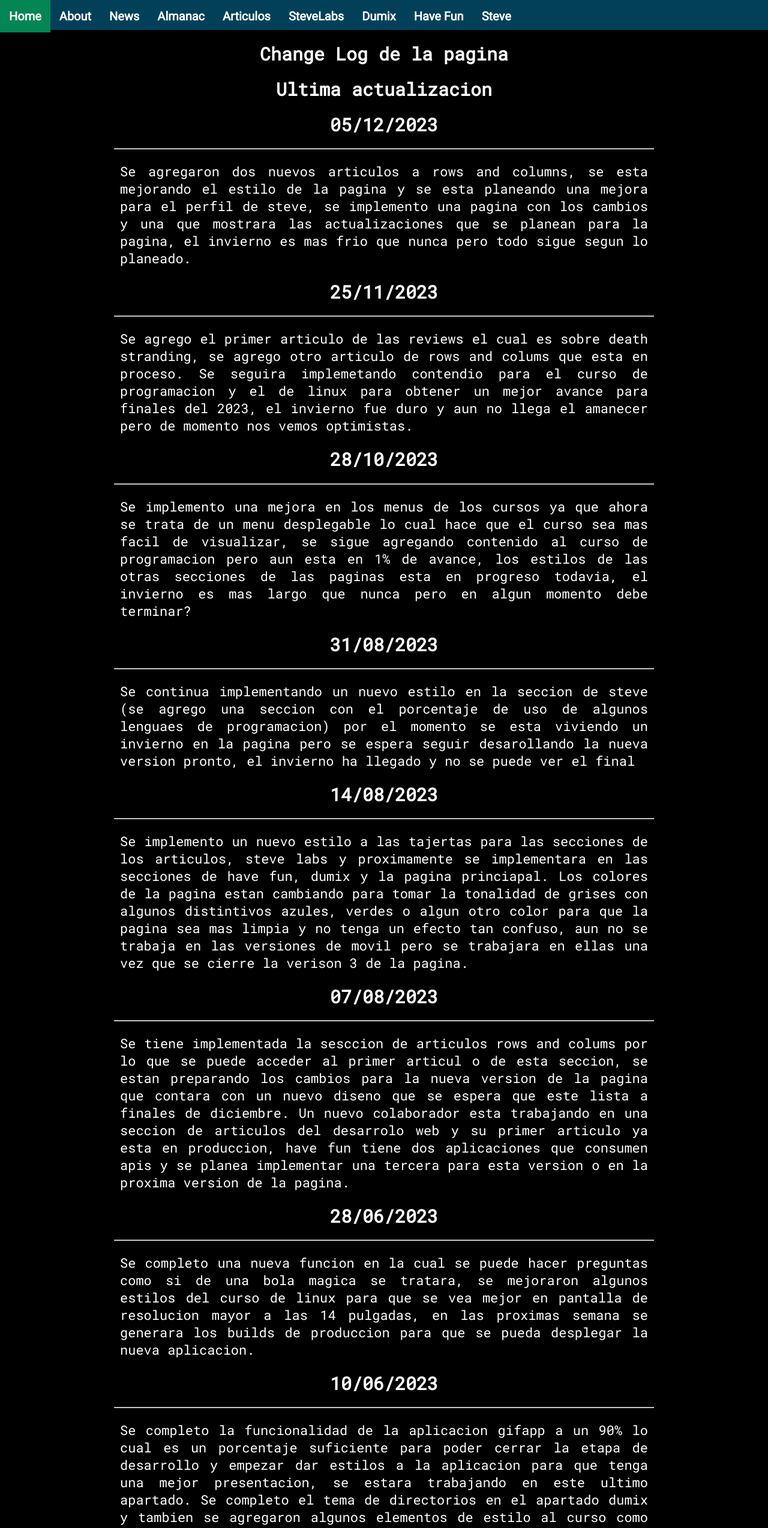
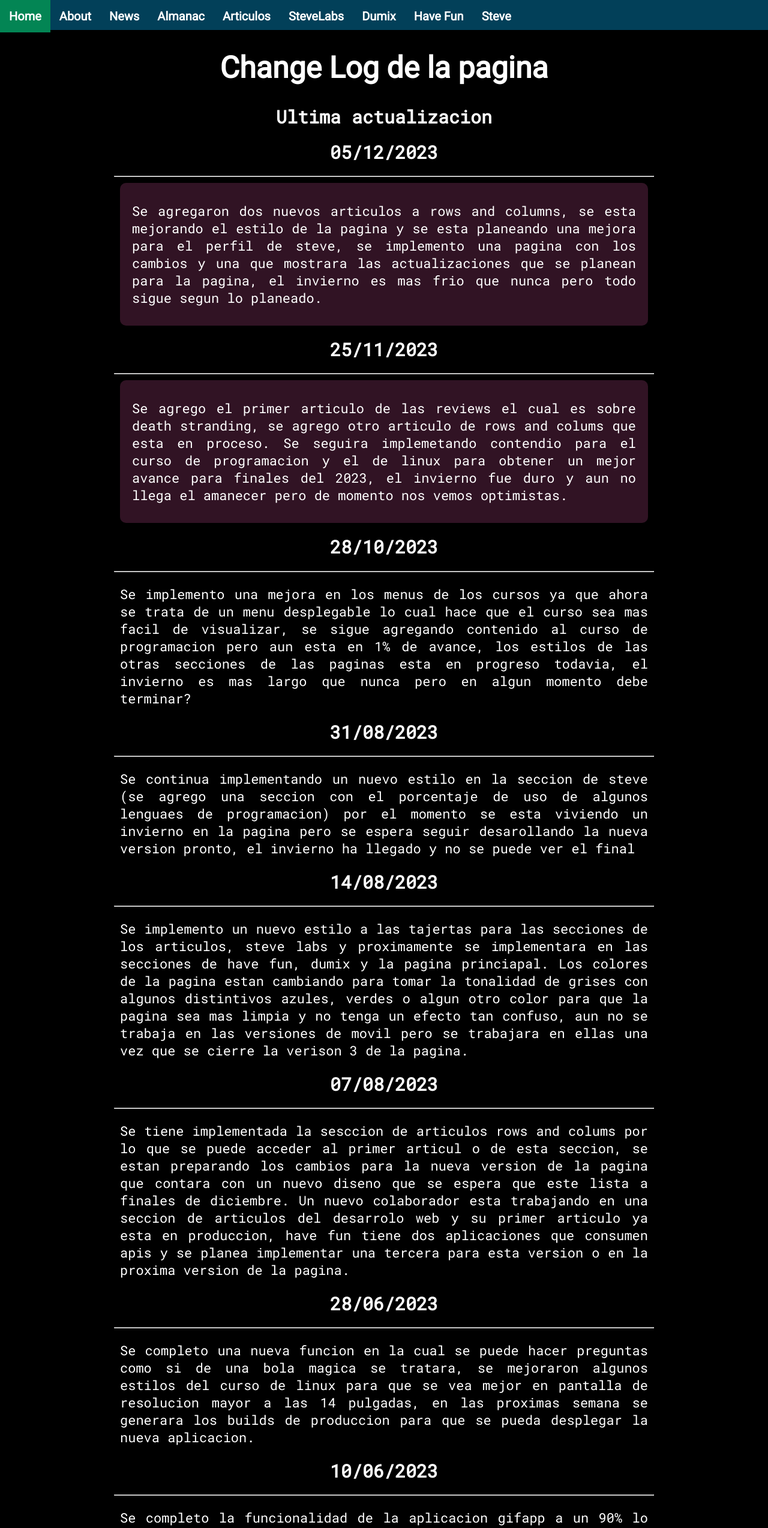
Before and after one commit to SteveBartmoss/steveapp, a React (Create React App) app: page /changelog in a window 1280 px wide. Shown: the top 2548 px of the page at 60% size. Built offline with nearby package versions, Linux system fonts and the light colour scheme.

Commit message:
add a more styles for the page

```diff
--- a/src/pages/changeLog.jsx
+++ b/src/pages/changeLog.jsx
@@ -4,23 +4,27 @@ function ChangeLog() {
     return (
         <>
             <div className="contenedor-logros">
-                <h1 className="title1">Change Log de la pagina</h1>
+                <h1 className="main-title">Change Log de la pagina</h1>
 
                 <h1 className="title1">Ultima actualizacion</h1>
 
                 <h1 className="title1">05/12/2023</h1>
                 <hr />
 
+                <div className="back-articles">
                     <p className="content-curso">
                         Se agregaron dos nuevos articulos a rows and columns, se esta mejorando el estilo
                         de la pagina y se esta planeando una mejora para el perfil de steve, se implemento
                         una pagina con los cambios y una que mostrara las actualizaciones que se planean
                         para la pagina, el invierno es mas frio que nunca pero todo sigue segun lo planeado.
                     </p>
+                </div>
+
 
                 <h1 className="title1">25/11/2023</h1>
                 <hr />
 
+                <div className="back-articles">
                     <p className="content-curso">
                         Se agrego el primer articulo de las reviews el cual es sobre death stranding,
                         se agrego otro articulo de rows and colums que esta en proceso. Se seguira
@@ -28,10 +32,13 @@ function ChangeLog() {
                         un mejor avance para finales del 2023, el invierno fue duro y aun no llega el
                         amanecer pero de momento nos vemos optimistas.
                     </p>
+                </div>
+
 
                 <h1 className="title1">28/10/2023</h1>
                 <hr />
 
+                <div>
                     <p className="content-curso">
                         Se implemento una mejora en los menus de los cursos ya que ahora se trata de un
                         menu desplegable lo cual hace que el curso sea mas facil de visualizar, se sigue
@@ -39,20 +46,25 @@ function ChangeLog() {
                         estilos de las otras secciones de las paginas esta en progreso todavia, el invierno
                         es mas largo que nunca pero en algun momento debe terminar?
                     </p>
+                </div>
+
 
                 <h1 className="title1">31/08/2023</h1>
                 <hr />
 
+                <div>
                     <p className="content-curso">
                         Se continua implementando un nuevo estilo en la seccion de steve (se agrego
                         una seccion con el porcentaje de  uso de algunos lenguaes de programacion) por el
                         momento se esta viviendo un invierno en la pagina pero se espera seguir desarollando
                         la nueva version pronto, el invierno ha llegado y no se puede ver el final
                     </p>
+                </div>
 
                 <h1 className="title1">14/08/2023</h1>
                 <hr />
 
+                <div>
                     <p className="content-curso">
                         Se implemento un nuevo estilo a las tajertas para las secciones de los articulos,
                         steve labs y proximamente se implementara en las secciones de have fun, dumix y la
@@ -61,10 +73,12 @@ function ChangeLog() {
                         sea mas limpia y no tenga un efecto tan confuso, aun no se trabaja en las versiones de
                         movil pero se trabajara en ellas una vez que se cierre la verison 3 de la pagina.
                     </p>
+                </div>
 
                 <h1 className="title1">07/08/2023</h1>
                 <hr />
 
+                <div>
                     <p className="content-curso">
                         Se tiene implementada la sesccion de articulos rows and colums por lo que se puede acceder
                         al primer articul o de esta seccion, se estan preparando los cambios para la nueva version
@@ -73,20 +87,25 @@ function ChangeLog() {
                         articulo ya esta en produccion, have fun tiene dos aplicaciones que consumen apis y se planea
                         implementar una tercera para esta version o en la proxima version de la pagina.
                     </p>
+                </div>
+
 
                 <h1 className="title1">28/06/2023</h1>
                 <hr />
 
+                <div>
                     <p className="content-curso">
                         Se completo una nueva funcion en la cual se puede hacer preguntas como si de una bola magica
                         se tratara, se mejoraron algunos estilos del curso de linux para que se vea mejor en pantalla
                         de resolucion mayor a las 14 pulgadas, en las proximas semana se generara los builds de produccion
                         para que se pueda desplegar la nueva aplicacion.
                     </p>
+                </div>
 
                 <h1 className="title1">10/06/2023</h1>
                 <hr />
 
+                <div>
                     <p className="content-curso">
                         Se completo la funcionalidad de la aplicacion gifapp a un 90% lo cual es un porcentaje suficiente
                         para poder cerrar la etapa de desarrollo y empezar dar estilos a la aplicacion para que tenga una
@@ -95,97 +114,118 @@ function ChangeLog() {
                         fondo, nuevas divisiones entre temas y tambien un tamano de fuente diferente para los titulos, se
                         estara trabajando en el proximo tema que es archivos.
                     </p>
+                </div>
 
                 <h1 className="title1">31/05/2023</h1>
                 <hr />
 
+                <div>
                     <p className="content-curso">
                         Ya se completo la descripcion de la estrucutra de directorios del sistema linux, se tiene un progreso
                         del 30% para la aplicacion gifapp de la section have fun, faltan estilos para la aplicacion de gifapp
                         pero se trabajara en eso una vez que se tenga terminada la funcionalidad de la pagina.
                     </p>
+                </div>
 
                 <h1 className="title1">17/05/2023</h1>
                 <hr />
 
+                <div>
                     <p className="content-curso">
                         Ya se completaron algunos temas del curso de linux pero aun pueden estaer sujetos a cambios, hace falta
                         invertir mas tiempo en el css pero se trabajara posteriormente, las paginas de have fun aun sigen en espero
                         pero se pondra su implementacion los mas pronto posible. El build de produccion aun no se genera pero cuando
                         se tenga terminado el curso de linux se generara el build de producccion.
                     </p>
+                </div>
 
                 <h1 className="title1">08/05/2023</h1>
                 <hr />
 
+                <div>
                     <p className="content-curso">
                         Ya se definieron algunas nuevas aplicaciones para el apartado have fun, estara en desarrollo el modulo de
                         gifapp como primer proyecto.
                     </p>
+                </div>
 
                 <h1 className="title1">03/05/2023</h1>
                 <hr />
 
+                <div>
                     <p className="content-curso">
                         Un nuevo modulo de la pagina se implementara con el nombre de have fun que tiene como objetivo practicar el
                         uso de las apis por parte del desarrollador y que dara un poco de entretenimiento para los usuarios.
                     </p>
+                </div>
 
                 <h1 className="title1">17/04/2023</h1>
                 <hr />
 
+                <div>
                     <p className="content-curso">
                         Dumix ha llegado, se trata de una serie de paginas que compartiran con los usuarios conocimientos sobre
                         comandos basicos y que puede ser de ayuda para usuarios inexperstos o que solo quieren corroborar el
                         funcionamiento de algun comando y a pesar de que el nombre de la seccion puede resultar ofensivo la
                         intension no es esa.
                     </p>
+                </div>
 
                 <h1 className="title1">16/04/2023</h1>
                 <hr />
 
+                <div>
                     <p className="content-curso">
                         Se cierra la version dos de la pagina en la cual se cuenta con un nuevo diseno de la pagina home, steve,
                         un nuevo apartado como los articulos de row and colums y se implementan reseñas de juegos que no requieren un
                         analsis tan complejo, el seguimiento de este archivo no se habia tomado en cuenta pero se trata de llevar una
                         mejor constancia.
                     </p>
+                </div>
 
                 <h1 className="title1">4/03/2023</h1>
                 <hr />
 
+                <div>
                     <p className="content-curso">
                         Se implemente un nuevo diseno para el apartado de esteve, se tiene un portada y proximamente de pondra una malla
                         para almacenar difentes elementos, aun no se decide los fondos ni los colores definitivos. La pagina home ya tiene
                         un diseño definitivo y se estara trabajando en el css para que result mas llamtivo o mejor para el usuario.
                     </p>
+                </div>
 
                 <h1 className="title1">1/03/2023</h1>
                 <hr />
 
+                <div>
                     <p className="content-curso">
                         Se cierra la version uno de la pagina y se deja la version en la rama v1 para poder desplegar esa version en
                         caso de tener problemas o si se requiere hacer una consulta, la verison uno es la que esta actualmente desplegada en
                         el hosting, la version dos esta en desarrollo y sera desplegada tan pronto como se termine.
                     </p>
+                </div>
 
                 <h1 className="title1">6/02/2023</h1>
                 <hr />
 
+                <div>
                     <p className="content-curso">
                         Se implemento un carrusel para la informacion de steve, aun esta en desarrollo y falta definir
                         los estilos, la funcionalidad ya esta completa y se creo un hook para menejar el cambio de las
                         tajetas y que al llegar al final de carrusel que se reinicie y si esta al principio y retrocede
                         valla al final.
                     </p>
+                </div>
 
                 <h1 className="title1">13/01/2023</h1>
                 <hr />
 
+                <div>
                     <p className="content-curso">
                         La pagina fue creada y desplegada en netlify y puede ser consultada, cuenta con las siguentes
                         secciones:home, about, news, almanac, steve.
                     </p>
+                </div>
 
             </div>
         </>
```
Lines whose indentation alone changed are shown as unchanged.
